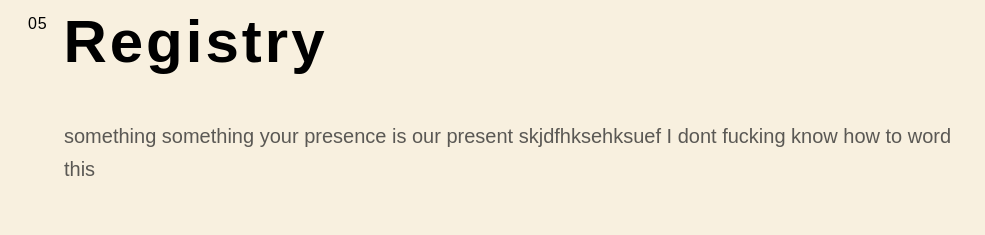
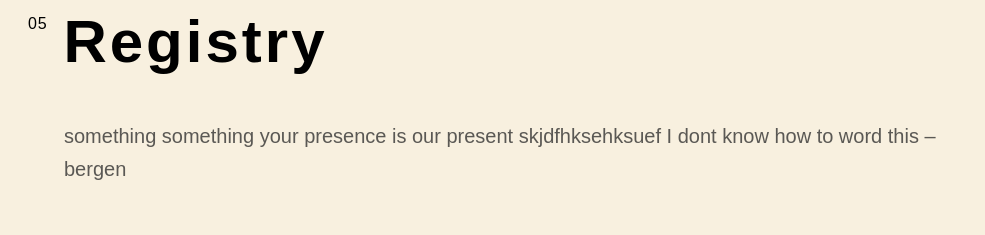
Before and after one commit to jordanlambrecht/ope-we-eloped, a Next.js app: page / in a window 1280 px wide. Shown: the part 3600-3835 px from the top of the page, without its empty margins (0-985 px from the left). Built offline with nearby package versions, Linux system fonts and the light colour scheme; no server answers; a web font is replaced by a local one.

Commit message:
Removed curses word for all the boomers out there

```diff
--- a/components/sections/Registry.jsx
+++ b/components/sections/Registry.jsx
@@ -72,8 +72,8 @@ function Registry({ num }) {
           Registry
         </H2>
         <p>
-          something something your presence is our present skjdfhksehksuef I dont fucking know how
-          to word this
+          something something your presence is our present skjdfhksehksuef I dont know how to word
+          this –bergen
         </p>
         <Link href={'https://www.zola.com/registry/bergenandjordan'} passHref>
           <a className='button' rel='noOpener' target={'_blank'}>
```
